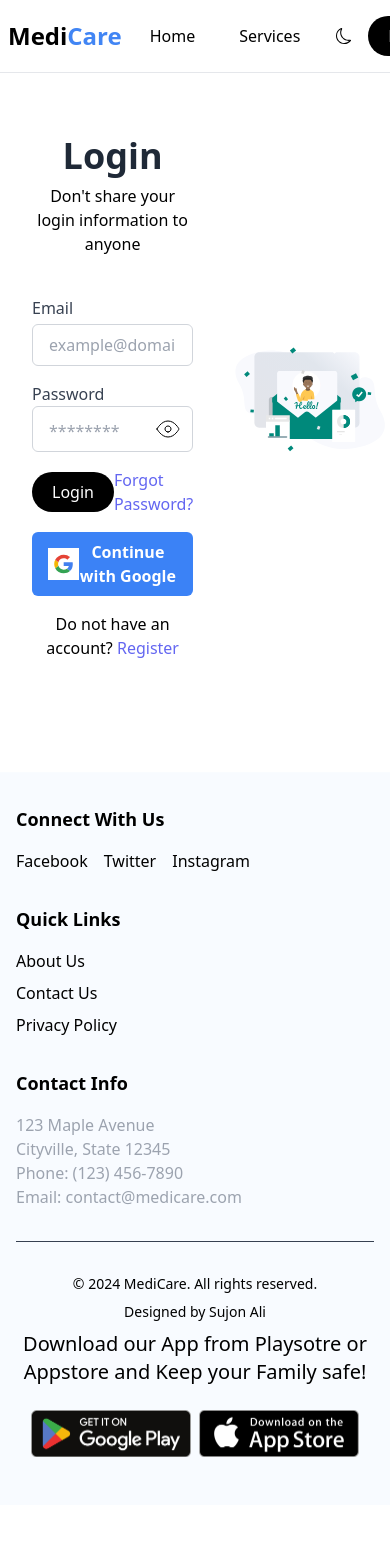
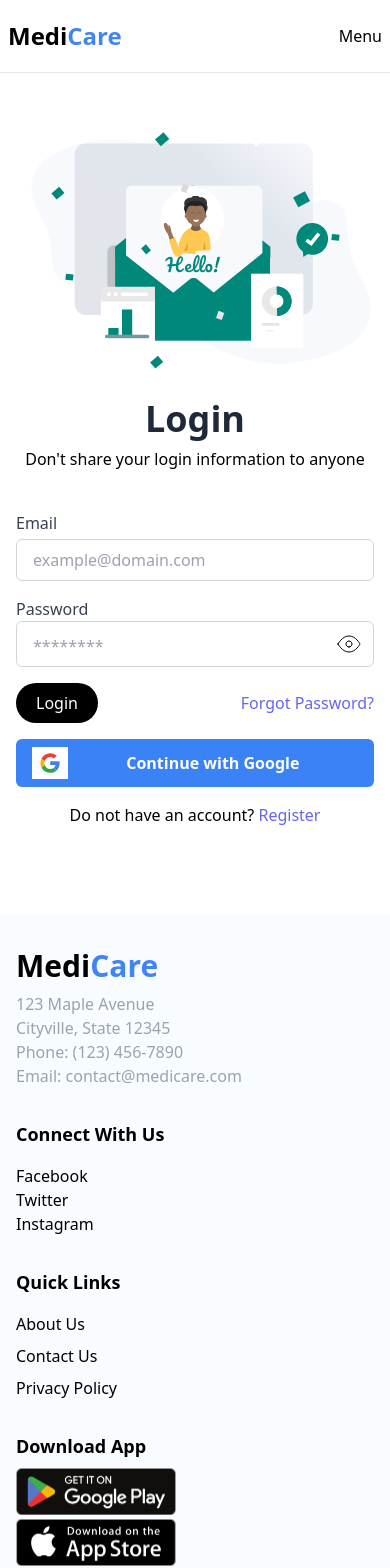
Before and after one commit to Suzon-ali/Medicare, a React (Vite) app: page /login in a window 390 px wide. Shown: the top 1568 px of the page. Before the commit the page ends 1505 px from the top, so only its background shows below. Built offline with nearby package versions, Linux system fonts and the light colour scheme; no server answers.

Commit message:
some responsive done

```diff
--- a/src/App.jsx
+++ b/src/App.jsx
@@ -41,7 +41,7 @@ function App() {
     <BrowserRouter>
     <Toaster />
      <div className='bg-white dark:bg-dark_bg'>
-     <div className="main mx-auto">
+     <div className="main mx-auto px-2 lg:px-0">
       {!isErrorPage && <Navbar />}
        <div>
        <Routes>
--- a/src/pages/Home/Banner.jsx
+++ b/src/pages/Home/Banner.jsx
@@ -579,12 +579,12 @@ const Banner = () => {
         style={{ backgroundImage: `url(${bannerBG})` }}
         className="bg-no-repeat bg-center bg-cover h-auto w-full pb-20 "
       >
-        <div className="w-full h-full pt-20 bg-blue-100/10 dark:bg-transparent py-10">
-          <h1 className="text-center text-5xl font-extrabold">
+        <div className="w-full h-full md:pt-20 bg-blue-100/10 dark:bg-transparent py-10">
+          <h1 className="text-center text-3xl lg:text-5xl font-extrabold">
             Complete Health Solution With <span className="">Medi</span>
             <span className="text-dark_button">Care</span>
           </h1>
-          <p className="text-center py-5 text-black/70 dark:text-white leading-8 text-xl">
+          <p className="text-center py-5 text-black/70 dark:text-white md:leading-8  md:text-xl">
             Consulting a healthcare professional, buying medicine, ordering lab
             tests <br />
             and improving your health and wellbeing, all can be done 24/7 with
--- a/src/pages/Home/PopularServices.jsx
+++ b/src/pages/Home/PopularServices.jsx
@@ -1,7 +1,8 @@
+/* eslint-disable react/no-unescaped-entities */
 import { Link } from "react-router-dom";
 import ServiceCard from "./ServiceCard";
 
-const popularSerices = [
+export const popularSerices = [
     {
       "imgURL": "https://i.postimg.cc/6pF8pKm7/image.png",
       "serviceName": "General Checkup",
--- a/src/pages/Home/ServiceCard.jsx
+++ b/src/pages/Home/ServiceCard.jsx
@@ -1,3 +1,4 @@
+/* eslint-disable react/prop-types */
 
 import { Link } from "react-router-dom";
 
@@ -40,7 +41,7 @@ const ServiceCard = ({ service }) => {
            <p>{providerName}</p>
         </div>
         <Link to={"/id"}>
-          <button className="bg-dark_bg dark:bg-dark_button text-white p-2 my-2 rounded-lg w-full">
+          <button className="bg-dark_bg dark:bg-dark_button text-white p-2 my-2 rounded-lg w-full hover:brightness-110">
             View Details
           </button>
         </Link>
--- a/src/pages/Home/Step.jsx
+++ b/src/pages/Home/Step.jsx
@@ -3,7 +3,7 @@ export const Step = () => {
     return (
       <div className="px-4 py-16 mx-auto sm:max-w-xl md:max-w-full lg:max-w-screen-xl md:px-24 lg:px-8 lg:py-20">
 
-<h1 className="text-5xl font-extrabold dark:text-white/70">
+<h1 className="text-3xl md:text-5xl font-extrabold dark:text-white/70 mb-3">
             Why use <span className="">Medi</span>
             <span className="text-dark_button">Care?</span>
           </h1>
@@ -185,7 +185,7 @@ export const Step = () => {
               </div>
             </div>
           </div>
-          <div className="relative rounded-full border overflow-hidden">
+          <div className="relative   overflow-hidden">
             <img
               className="inset-0 object-top translate-y-10 overflow-hidden w-full dark:shadow-lg h-96 lg:absolute lg:h-full"
               src="https://i.postimg.cc/T3j1FmRk/image-removebg-preview.png"
--- a/src/pages/Login/Login.jsx
+++ b/src/pages/Login/Login.jsx
@@ -52,8 +52,8 @@ function Login() {
       <Helmet>
         <title>Medicare | Login</title>
       </Helmet>
-      <div className="max-w-[1170px] mx-auto flex justify-center items-center h-auto py-10 mt-16">
-        <div className="lg:w-1/2 max-w-lg p-8 rounded-lg">
+      <div className="max-w-[1170px] mx-auto flex-col-reverse flex lg:flex-row justify-center items-center h-auto py-10 mt-16">
+        <div className="w-full lg:w-1/2 max-w-lg p-2 rounded-lg">
           <div className="mb-8">
             <h2 className="text-4xl font-bold text-gray-800 dark:text-dark_button  text-center">
               Login
--- a/src/pages/Register/Register.jsx
+++ b/src/pages/Register/Register.jsx
@@ -66,8 +66,8 @@ function Register() {
       <Helmet>
         <title>Medicare | Register</title>
       </Helmet>
-      <div className="max-w-[1170px] mx-auto flex justify-center items-center h-auto pt-14 mt-16">
-        <div className="w-full max-w-md p-8 rounded-lg">
+      <div className="max-w-[1170px] mx-auto flex-col-reverse lg:flex-row flex justify-center items-center h-auto pt-14 mt-16">
+        <div className="w-full max-w-md p-2 rounded-lg">
         <div className="mb-8">
             <h2 className="text-4xl font-bold text-gray-800 dark:text-dark_button  text-center">
               Register
--- a/src/pages/Services/Services.jsx
+++ b/src/pages/Services/Services.jsx
@@ -1,13 +1,28 @@
 import { Helmet } from "react-helmet";
+import { popularSerices } from "../Home/PopularServices";
+import ServiceCard from "../Home/ServiceCard";
 
 const Services = () => {
   return (
-    <>
+    <div className="mt-16 pt-10 text-black dark:text-white/80">
       <Helmet>
         <title>Medicare | Service</title>
       </Helmet>
-      <div>Services</div>
-    </>
+      <div className="max-w-[1170px] mx-auto">
+      <h1 className="text-center text-5xl font-extrabold">
+            Browse All Services in <span className="">Medi</span>
+            <span className="text-dark_button">Care</span>
+          </h1>
+
+          <div className="grid grid-cols-1 md:grid-cols-2 gap-5 mt-10">
+          {popularSerices &&
+            popularSerices.slice(0,6).map((service) => {
+              return <ServiceCard key={service.id} service={service} />;
+            })}
+        </div>
+
+      </div>
+    </div>
   );
 };
 
--- a/src/shared/Footer/Footer.jsx
+++ b/src/shared/Footer/Footer.jsx
@@ -1,15 +1,30 @@
 import { Link } from "react-router-dom";
-import DownloadApp from "../../pages/Home/DownloadApp";
-
+import playStore from "../../assets/playstore.webp";
+import appStore from "../../assets/appstore.png";
 
 function Footer() {
   return (
     <footer className="bg-blue-100/20 dark:bg-dark_bg text-black dark:text-white/50 px-4 py-8 mt-10 border-white/10 border-t">
       <div className="max-w-[1170px] mx-auto ">
-        <div className="grid grid-cols-1 md:grid-cols-3 gap-8">
+        <div className="grid grid-cols-1 md:grid-cols-4 gap-8 ">
+          <div>
+            <h2 className="text-3xl font-bold mb-2">
+              <span className="text-black dark:text-white">Medi</span>
+              <span className="text-dark_button">Care</span>
+            </h2>
+            <p className="text-gray-400 dark:text-white/60">
+              123 Maple Avenue
+              <br />
+              Cityville, State 12345
+              <br />
+              Phone: (123) 456-7890
+              <br />
+              Email: contact@medicare.com
+            </p>
+          </div>
           <div>
             <h3 className="text-lg font-semibold mb-4">Connect With Us</h3>
-            <ul className="flex space-x-4">
+            <ul className="">
               <li>
                 <a href="#" className="hover:text-gray-400">
                   Facebook
@@ -17,7 +32,7 @@ function Footer() {
               </li>
               <li>
                 <a href="#" className="hover:text-gray-400">
-                 Twitter
+                  Twitter
                 </a>
               </li>
               <li>
@@ -31,29 +46,47 @@ function Footer() {
             <h3 className="text-lg font-semibold mb-4">Quick Links</h3>
             <ul className="flex flex-col space-y-2">
               <li>
-                <Link to="/about" className="hover:text-gray-400">About Us</Link>
+                <Link to="/about" className="hover:text-gray-400">
+                  About Us
+                </Link>
               </li>
               <li>
-                <Link to="contact" className="hover:text-gray-400">Contact Us</Link>
+                <Link to="contact" className="hover:text-gray-400">
+                  Contact Us
+                </Link>
               </li>
               <li>
-                <Link to="/" className="hover:text-gray-400">Privacy Policy</Link>
+                <Link to="/" className="hover:text-gray-400">
+                  Privacy Policy
+                </Link>
               </li>
             </ul>
           </div>
+
           <div>
-            <h3 className="text-lg font-semibold mb-4">Contact Info</h3>
-            <p className="text-gray-400 dark:text-white/60">123 Maple Avenue<br />Cityville, State 12345<br />Phone: (123) 456-7890<br />Email: contact@medicare.com</p>
+            <h3 className="text-lg font-semibold mb-2">Download App</h3>
+            <div>
+              <img
+                className="w-40 mb-1 cursor-pointer"
+                src={playStore}
+                alt="playStore"
+              />
+              <img
+                className="w-40 cursor-pointer"
+                src={appStore}
+                alt="playStore"
+              />
+            </div>
           </div>
         </div>
         <hr className="my-8 border-gray-700" />
         <div className="text-center text-sm">
-          <p>&copy; {new Date().getFullYear()} MediCare. All rights reserved.</p>
+          <p>
+            &copy; {new Date().getFullYear()} MediCare. All rights reserved.
+          </p>
           <p className="mt-2">Designed by Sujon Ali</p>
         </div>
       </div>
-
-      <DownloadApp />
     </footer>
   );
 }
--- a/src/shared/Navbar/Navbar.jsx
+++ b/src/shared/Navbar/Navbar.jsx
@@ -51,7 +51,9 @@ const Navbar = () => {
 
   // Function to handle menu close
   const handleMenuClose = () => {
-    setIsMenuOpen(false);
+    if(isMenuOpen === true){
+      setIsMenuOpen(false);
+    }
   };
 
   //Function to handle dashboard click
@@ -72,16 +74,16 @@ const Navbar = () => {
   };
 
   return (
-    <div className="fixed bg-white dark:bg-dark_bg dark:text-white w-full top-0 left-0 py-4 px-2 max-h-20 z-10 border-b border-gray dark:border-white/10  select-none">
+    <div className="fixed bg-white dark:bg-dark_bg dark:text-white w-full top-0 left-0 py-5 px-2 max-h-20 z-10 border-b border-gray dark:border-white/10  select-none">
       <div className="max-w-[1170px] mx-auto flex justify-between items-center">
         <div>
           <Link to={"/"} className="font-bold text-2xl">
             <span className="">Medi</span><span className="text-dark_button">Care</span>
           </Link>
         </div>
-        <div className="flex gap-2">
-          <div className="flex items-center justify-center mx-4 gap-5">
-            <Link
+        <div className={`absolute ${isMenuOpen ===false ? '-top-72' : 'top-16'} left-0 py-5 w-full md:w-auto md:py-0 md:static md:flex gap-2 bg-white dark:bg-dark_bg border-b dark:border-white/10 md:border-none`}>
+          <div className="flex items-center justify-between md:justify-center mx-4 md:gap-5 ">
+            <Link onClick={handleMenuClose}
               to={"/"}
               className={`py-2 px-3 text-black dark:text-white rounded-lg ${
                 pathname === "/" ? "bg-gray-800 text-white" : ""
@@ -90,7 +92,7 @@ const Navbar = () => {
               Home
             </Link>
 
-            <Link
+            <Link onClick={handleMenuClose}
               to={"/services"}
               className={`py-2 px-3 text-black dark:text-white rounded-lg ${
                 pathname === "/services" ? "bg-gray-800 text-white" : ""
@@ -101,7 +103,7 @@ const Navbar = () => {
 
             {user && (
               <div ref={dropdownRef} className="relative">
-                <div onClick={handleDashboardClick} className=" px-4 py-2 rounded-lg hover:bg-gray-800 cursor-pointer hover:text-white flex items-center gap-1">
+                <div onClick={handleDashboardClick} className=" px-4 py-2 rounded-lg hover:bg-gray-800 cursor-pointer hover:text-white flex items-center gap-1 ">
                   Dashboard{" "}
                   <span>
                     <svg
@@ -118,7 +120,7 @@ const Navbar = () => {
                     </svg>
                   </span>
                 </div>
-                {isDashboardClicked && <div onClick={()=>setIsDashboardClicked(false)} className="dropdown flex flex-col absolute bg-[#0d1426] text-nowrap top-12 w-40 border border-1 border-gray-500 rounded-lg overflow-hidden">
+                {isDashboardClicked && <div onClick={()=>{setIsDashboardClicked(false); setIsMenuOpen(false)}} className="dropdown flex flex-col absolute bg-[#0d1426] text-nowrap top-12 md:w-40 border border-1 border-gray-500 rounded-lg overflow-hidden">
                   <Link
                     className="p-2 hover:bg-gray-800 text-white"
                     to={"/add-service"}
@@ -148,7 +150,7 @@ const Navbar = () => {
               </div>
             )}
           </div>
-          <div className="flex items-center gap-4">
+          <div className="flex items-center justify-between md:justify-start px-8 md:px-0 mt-2 md:mt-0 gap-4">
             <div>
               {theme === "dark" ? (
                 <svg
@@ -206,6 +208,11 @@ const Navbar = () => {
             )}
           </div>
         </div>
+
+        <div onClick={handleMenu} className="md:hidden">
+          Menu
+        </div>
+
       </div>
     </div>
   );
```
Also changed, not shown: src/pages/Home/Contact.jsx (added, +73 -0 lines), src/pages/Home/Home.jsx (+14 -12 lines).
